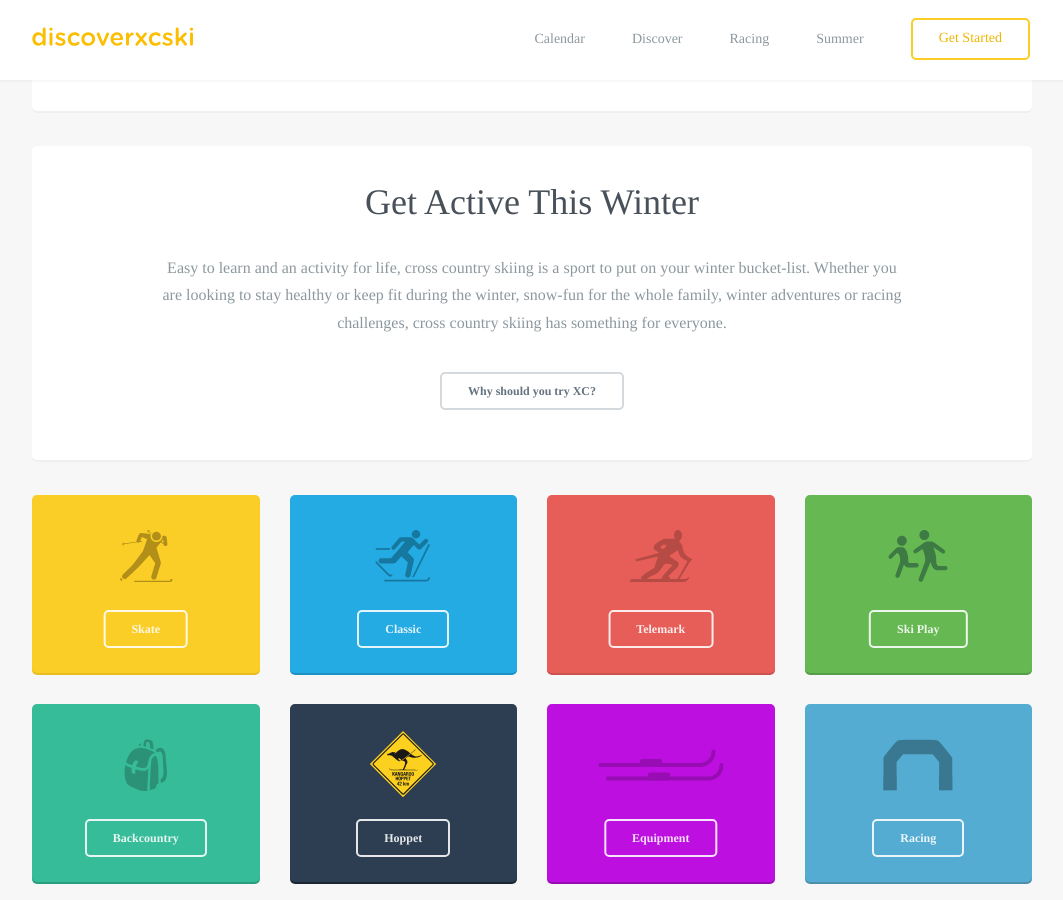
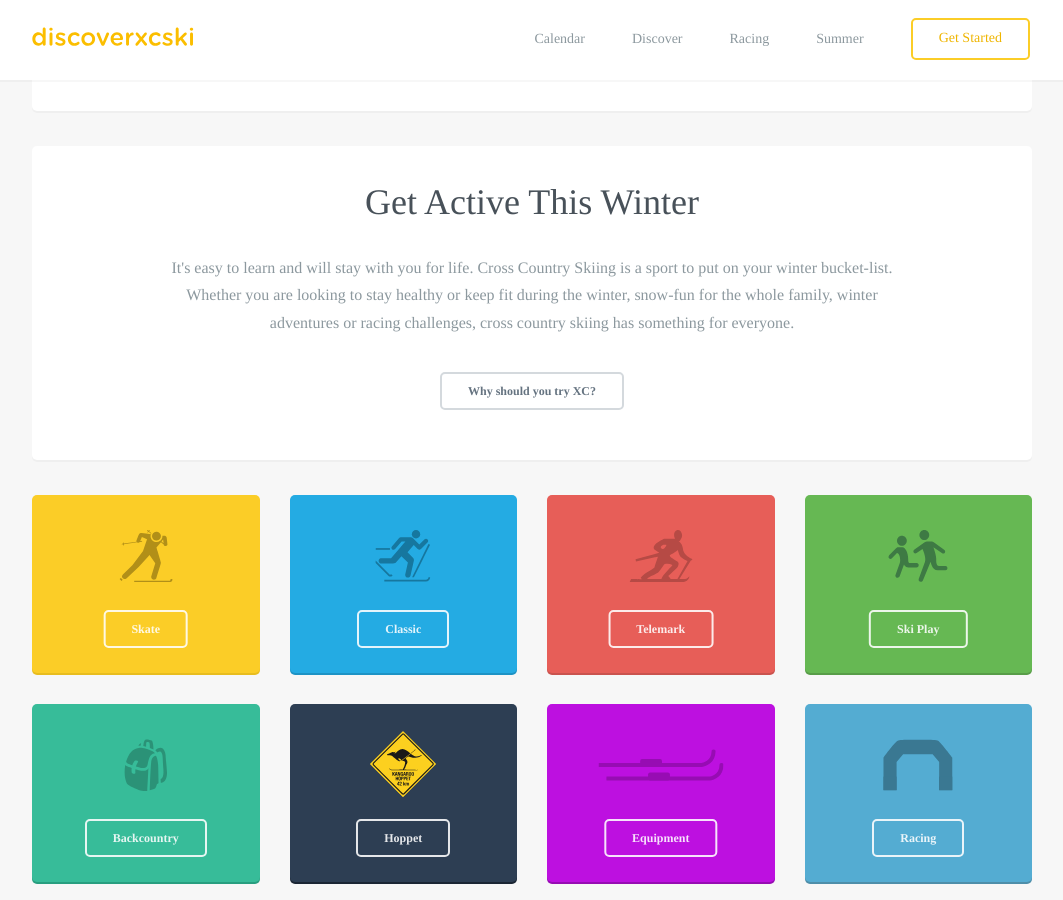
Before and after one commit to robcatto/robcatto.github.io, a Jekyll site: the page index.html, which Jekyll copies as it is, in a window 1280 px wide and 900 px high, scrolled down 1351 px. Shown: the whole window, without its empty margins (108-1171 px from the left). Built offline with Jekyll 4.4.1, drawn with Linux system fonts in a browser that asks for light colours; some web fonts are replaced; Markdown is read by kramdown in place of the engine named in the settings.

Commit message:
Update index.html

```diff
--- a/index.html
+++ b/index.html
@@ -437,7 +437,7 @@
 
              <section class="mobile_section">
                     <h3 class="homeheading__h3">Get Active This Winter</h3>
-                    <p>Easy to learn and an activity for life, cross country skiing is a sport to put on your winter bucket-list. Whether you are looking to stay healthy or keep fit during the winter, snow-fun for the whole family, winter adventures or racing challenges, cross country skiing has something for everyone.
+                    <p>It's easy to learn and will stay with you for life. Cross Country Skiing is a sport to put on your winter bucket-list. Whether you are looking to stay healthy or keep fit during the winter, snow-fun for the whole family, winter adventures or racing challenges, cross country skiing has something for everyone.
                      </p>
                     <a class="button small dark" href="http://discoverxcski.com/discoverxc/" data-featurette="analytics-click-event" data-event-category="button" data-event-action="M: Clicked Design an iOS Game" data-event-label="Source: Homepage Alt" id="featurette-35">Why should you try XC?</a>
                 </section>
```
